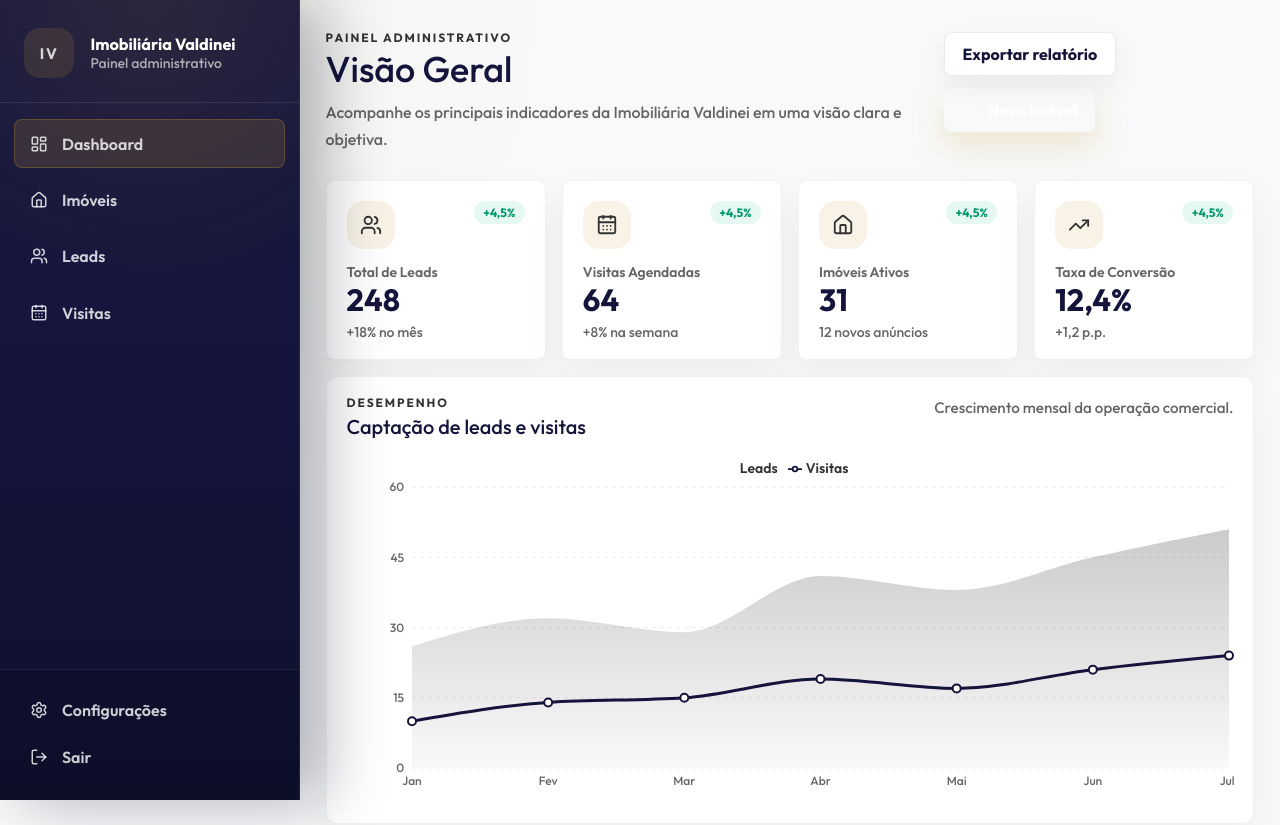
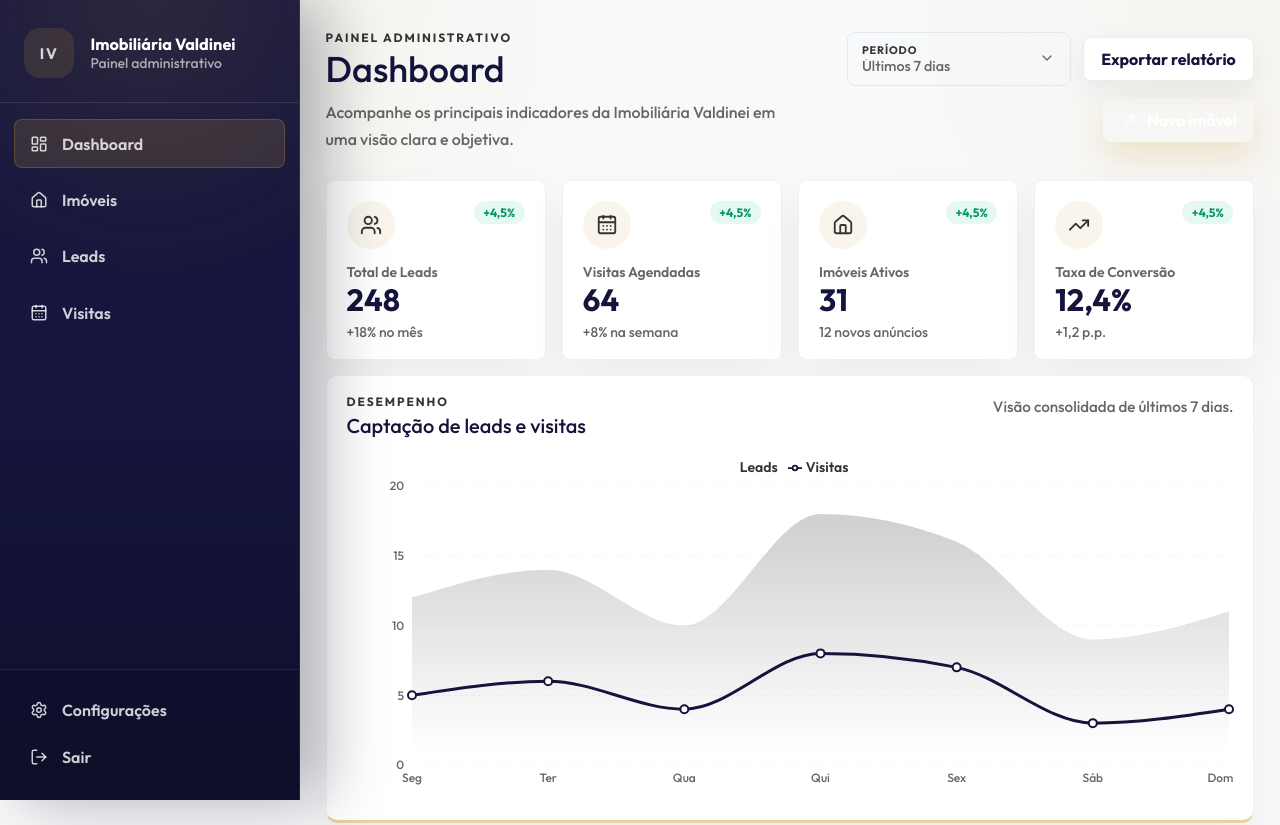
Before and after one commit to The-Wavem/imobiliaria_valdinei, a React (Vite) app: page /admin/dashboard in a window 1280 px wide. Shown: the top 825 px of the page. Built offline with nearby package versions, Linux system fonts and the light colour scheme.

Commit message:
TD-27 Adiciona seleção de período e ajusta estilos no Dashboard

```diff
--- a/src/pages/admin/Dashboard.jsx
+++ b/src/pages/admin/Dashboard.jsx
@@ -1,4 +1,5 @@
 import { useLocation } from "react-router-dom";
+import { useMemo, useState } from "react";
 import {
   Area,
   AreaChart,
@@ -17,6 +18,7 @@ import {
 } from "recharts";
 import { CalendarDays, ArrowUpRight, Home, TrendingUp, Users } from "lucide-react";
 import AdminSidebar from "@components/layout/AdminSidebar";
+import Select from "@components/ui/Select/Select.jsx";
 import styles from "./Dashboard.module.css";
 
 const metricCards = [
@@ -46,15 +48,38 @@ const metricCards = [
   },
 ];
 
-const performanceData = [
-  { month: "Jan", leads: 26, visits: 10 },
-  { month: "Fev", leads: 32, visits: 14 },
-  { month: "Mar", leads: 29, visits: 15 },
-  { month: "Abr", leads: 41, visits: 19 },
-  { month: "Mai", leads: 38, visits: 17 },
-  { month: "Jun", leads: 45, visits: 21 },
-  { month: "Jul", leads: 51, visits: 24 },
+const periodOptions = [
+  { label: "Últimos 7 dias", value: "7d" },
+  { label: "Últimos 30 dias", value: "30d" },
+  { label: "Este Ano", value: "year" },
 ];
+
+const performanceDataByPeriod = {
+  "7d": [
+    { period: "Seg", leads: 12, visits: 5 },
+    { period: "Ter", leads: 14, visits: 6 },
+    { period: "Qua", leads: 10, visits: 4 },
+    { period: "Qui", leads: 18, visits: 8 },
+    { period: "Sex", leads: 16, visits: 7 },
+    { period: "Sáb", leads: 9, visits: 3 },
+    { period: "Dom", leads: 11, visits: 4 },
+  ],
+  "30d": [
+    { period: "Sem 1", leads: 26, visits: 10 },
+    { period: "Sem 2", leads: 32, visits: 14 },
+    { period: "Sem 3", leads: 29, visits: 12 },
+    { period: "Sem 4", leads: 41, visits: 19 },
+  ],
+  year: [
+    { period: "Jan", leads: 26, visits: 10 },
+    { period: "Fev", leads: 32, visits: 14 },
+    { period: "Mar", leads: 29, visits: 15 },
+    { period: "Abr", leads: 41, visits: 19 },
+    { period: "Mai", leads: 38, visits: 17 },
+    { period: "Jun", leads: 45, visits: 21 },
+    { period: "Jul", leads: 51, visits: 24 },
+  ],
+};
 
 const interestData = [
   { name: "Residencial", value: 46 },
@@ -73,15 +98,44 @@ const regionData = [
 const chartPalette = ["var(--color-brand-primary)", "rgba(20, 20, 60, 0.9)", "rgba(71, 85, 105, 0.95)", "rgba(148, 163, 184, 0.95)"];
 
 const routeLabels = {
-  "/admin/dashboard": "Visão Geral",
+  "/admin/dashboard": "Dashboard",
   "/admin/imoveis": "Imóveis",
   "/admin/leads": "Leads",
   "/admin/visitas": "Visitas",
 };
 
+const axisTickStyle = {
+  fill: "var(--color-text-muted)",
+  fontFamily: "var(--font-sans)",
+  fontSize: 12,
+};
+
+const tooltipContentStyle = {
+  borderRadius: "14px",
+  border: "1px solid rgba(15, 23, 42, 0.08)",
+  boxShadow: "0 18px 40px rgba(15, 23, 42, 0.12)",
+  backgroundColor: "rgba(255, 255, 255, 0.98)",
+  fontFamily: "var(--font-sans)",
+  color: "var(--color-text-main)",
+};
+
+const tooltipLabelStyle = {
+  color: "var(--color-brand-secondary)",
+  fontWeight: 700,
+  fontFamily: "var(--font-sans)",
+};
+
+const tooltipItemStyle = {
+  color: "var(--color-text-muted)",
+  fontFamily: "var(--font-sans)",
+};
+
 export default function Dashboard() {
   const { pathname } = useLocation();
+  const [period, setPeriod] = useState("7d");
   const title = routeLabels[pathname] ?? routeLabels["/admin/dashboard"];
+  const periodLabel = periodOptions.find((option) => option.value === period)?.label ?? "Últimos 7 dias";
+  const performanceData = useMemo(() => performanceDataByPeriod[period] ?? performanceDataByPeriod["7d"], [period]);
 
   return (
     <div className={styles.layout}>
@@ -100,6 +154,17 @@ export default function Dashboard() {
             </div>
 
             <div className={styles.headerActions}>
+              <div className={styles.periodSelectWrap}>
+                <Select
+                  compact
+                  label="Período"
+                  options={periodOptions}
+                  value={period}
+                  onChange={setPeriod}
+                  className={styles.periodSelect}
+                />
+              </div>
+
               <button type="button" className={styles.secondaryButton}>
                 Exportar relatório
               </button>
@@ -138,37 +203,35 @@ export default function Dashboard() {
                   <p className={styles.chartKicker}>Desempenho</p>
                   <h2 className={styles.chartTitle}>Captação de leads e visitas</h2>
                 </div>
-                <p className={styles.chartDescription}>Crescimento mensal da operação comercial.</p>
+                <p className={styles.chartDescription}>Visão consolidada de {periodLabel.toLowerCase()}.</p>
               </div>
 
               <div className={styles.chartBody}>
                 <ResponsiveContainer width="100%" height="100%">
                   <AreaChart data={performanceData}>
                     <defs>
-                      <linearGradient id="performanceGradient" x1="0" y1="0" x2="0" y2="1">
-                        <stop offset="0%" stopColor="var(--color-brand-primary)" stopOpacity={0.34} />
-                        <stop offset="100%" stopColor="var(--color-brand-primary)" stopOpacity={0.04} />
+                      <linearGradient id="colorVisitas" x1="0" y1="0" x2="0" y2="1">
+                        <stop offset="5%" stopColor="var(--color-brand-primary)" stopOpacity={0.3} />
+                        <stop offset="95%" stopColor="var(--color-brand-primary)" stopOpacity={0} />
                       </linearGradient>
                     </defs>
-                    <CartesianGrid strokeDasharray="4 4" vertical={false} />
-                    <XAxis dataKey="month" axisLine={false} tickLine={false} />
-                    <YAxis axisLine={false} tickLine={false} />
+                    <CartesianGrid strokeDasharray="3 3" stroke="#F1F5F9" vertical={false} />
+                    <XAxis dataKey="period" axisLine={false} tickLine={false} tick={axisTickStyle} />
+                    <YAxis axisLine={false} tickLine={false} tick={axisTickStyle} />
                     <Tooltip
-                      cursor={{ fill: "rgba(199, 156, 49, 0.08)" }}
-                      contentStyle={{
-                        borderRadius: "14px",
-                        border: "1px solid rgba(15, 23, 42, 0.08)",
-                        boxShadow: "0 18px 40px rgba(15, 23, 42, 0.12)",
-                      }}
+                      cursor={{ fill: "rgba(199, 156, 49, 0.06)" }}
+                      contentStyle={tooltipContentStyle}
+                      labelStyle={tooltipLabelStyle}
+                      itemStyle={tooltipItemStyle}
                     />
-                    <Legend verticalAlign="top" height={28} />
+                    <Legend verticalAlign="top" height={28} wrapperStyle={{ fontFamily: "var(--font-sans)" }} />
                     <Area
                       type="monotone"
                       dataKey="leads"
                       name="Leads"
                       stroke="var(--color-brand-primary)"
                       strokeWidth={3}
-                      fill="url(#performanceGradient)"
+                      fill="url(#colorVisitas)"
                       dot={false}
                       activeDot={{ r: 6 }}
                     />
@@ -211,13 +274,11 @@ export default function Dashboard() {
                       ))}
                     </Pie>
                     <Tooltip
-                      contentStyle={{
-                        borderRadius: "14px",
-                        border: "1px solid rgba(15, 23, 42, 0.08)",
-                        boxShadow: "0 18px 40px rgba(15, 23, 42, 0.12)",
-                      }}
+                      contentStyle={tooltipContentStyle}
+                      labelStyle={tooltipLabelStyle}
+                      itemStyle={tooltipItemStyle}
                     />
-                    <Legend verticalAlign="bottom" height={36} />
+                    <Legend verticalAlign="bottom" height={36} wrapperStyle={{ fontFamily: "var(--font-sans)" }} />
                   </PieChart>
                 </ResponsiveContainer>
               </div>
@@ -235,16 +296,14 @@ export default function Dashboard() {
               <div className={styles.chartBody}>
                 <ResponsiveContainer width="100%" height="100%">
                   <BarChart data={regionData}>
-                    <CartesianGrid strokeDasharray="4 4" vertical={false} />
-                    <XAxis dataKey="name" axisLine={false} tickLine={false} />
-                    <YAxis axisLine={false} tickLine={false} />
+                    <CartesianGrid strokeDasharray="3 3" stroke="#F1F5F9" vertical={false} />
+                    <XAxis dataKey="name" axisLine={false} tickLine={false} tick={axisTickStyle} />
+                    <YAxis axisLine={false} tickLine={false} tick={axisTickStyle} />
                     <Tooltip
-                      cursor={{ fill: "rgba(199, 156, 49, 0.08)" }}
-                      contentStyle={{
-                        borderRadius: "14px",
-                        border: "1px solid rgba(15, 23, 42, 0.08)",
-                        boxShadow: "0 18px 40px rgba(15, 23, 42, 0.12)",
-                      }}
+                      cursor={{ fill: "rgba(199, 156, 49, 0.06)" }}
+                      contentStyle={tooltipContentStyle}
+                      labelStyle={tooltipLabelStyle}
+                      itemStyle={tooltipItemStyle}
                     />
                     <Bar dataKey="value" fill="var(--color-brand-primary)" radius={[8, 8, 0, 0]} barSize={34} />
                   </BarChart>
--- a/src/pages/admin/Dashboard.module.css
+++ b/src/pages/admin/Dashboard.module.css
@@ -2,7 +2,8 @@
   --admin-sidebar-width: 18.75rem;
   min-height: 100vh;
   background:
-    radial-gradient(circle at top left, rgba(199, 156, 49, 0.08), transparent 32%),
+    radial-gradient(circle at top left, rgba(199, 156, 49, 0.12), transparent 32%),
+    radial-gradient(circle at top right, rgba(199, 156, 49, 0.05), transparent 24%),
     linear-gradient(180deg, rgba(248, 249, 250, 0.92), var(--color-background));
 }
 
@@ -55,6 +56,15 @@
   align-items: center;
   gap: 0.75rem;
   flex-wrap: wrap;
+  justify-content: flex-end;
+}
+
+.periodSelectWrap {
+  min-width: 14rem;
+}
+
+.periodSelect {
+  width: 14rem;
 }
 
 .secondaryButton,
@@ -108,6 +118,7 @@
   border-radius: var(--radius-md);
   box-shadow: 0 18px 40px rgba(15, 23, 42, 0.05);
   padding: 1.25rem;
+  border-bottom: 3px solid var(--color-brand-primary);
 }
 
 .metricCardTop {
@@ -123,8 +134,8 @@
   place-items: center;
   width: 3rem;
   height: 3rem;
-  border-radius: 1rem;
-  background: rgba(199, 156, 49, 0.12);
+  border-radius: 50%;
+  background: rgba(199, 156, 49, 0.1);
   color: var(--color-brand-primary);
 }
 
@@ -178,6 +189,7 @@
   border: 1px solid rgba(15, 23, 42, 0.06);
   border-radius: calc(var(--radius-md) + 4px);
   box-shadow: 0 18px 40px rgba(15, 23, 42, 0.05);
+  border-bottom: 3px solid rgba(199, 156, 49, 0.45);
 }
 
 .chartCardWide {
@@ -224,11 +236,12 @@
 }
 
 .chartCard :global(.recharts-cartesian-grid line) {
-  stroke: rgba(20, 20, 60, 0.08);
+  stroke: #f1f5f9;
 }
 
 .chartCard :global(.recharts-cartesian-axis-tick-value) {
   fill: var(--color-text-muted);
+  font-family: var(--font-sans);
   font-size: 0.75rem;
 }
 
```
